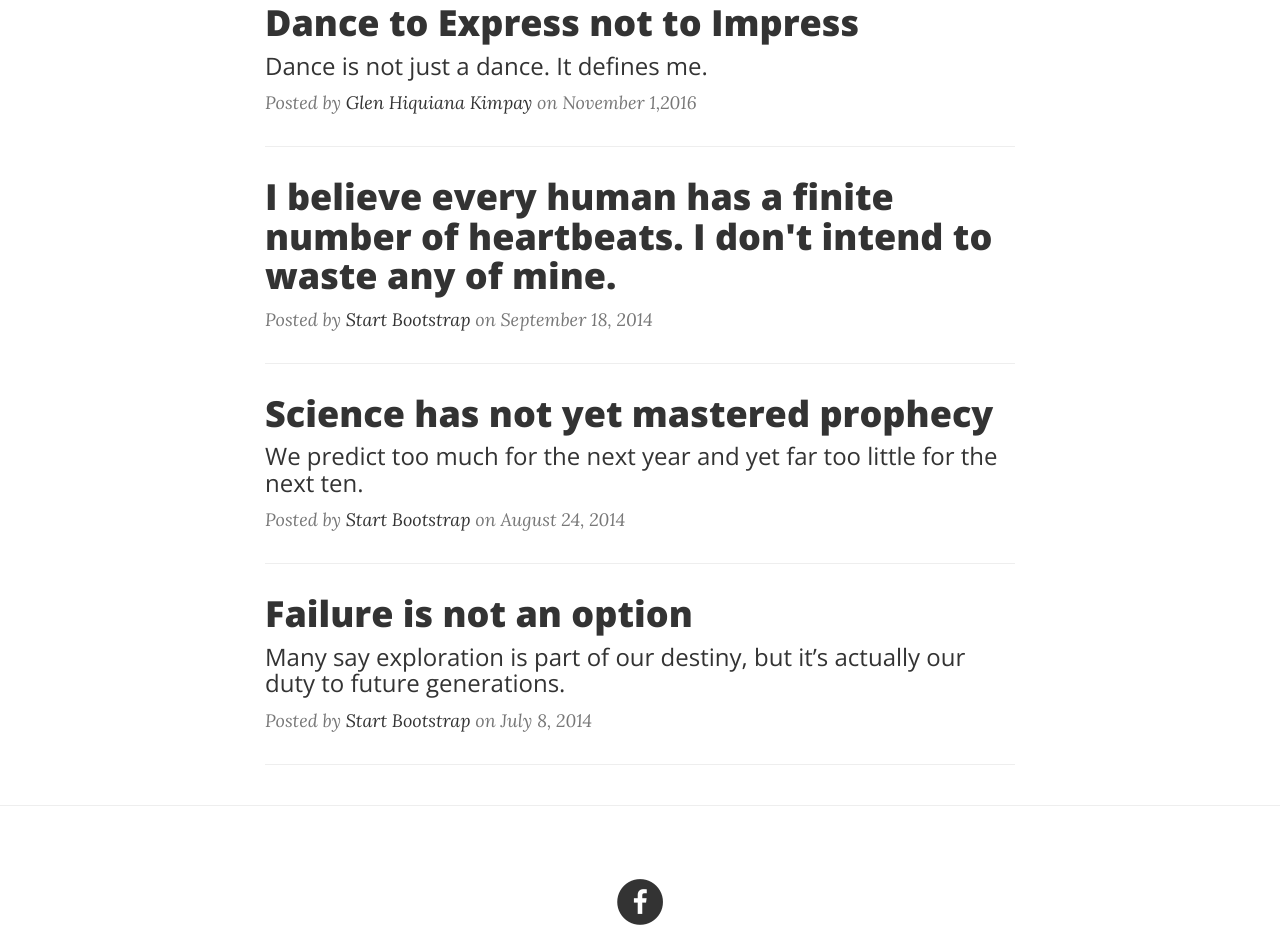
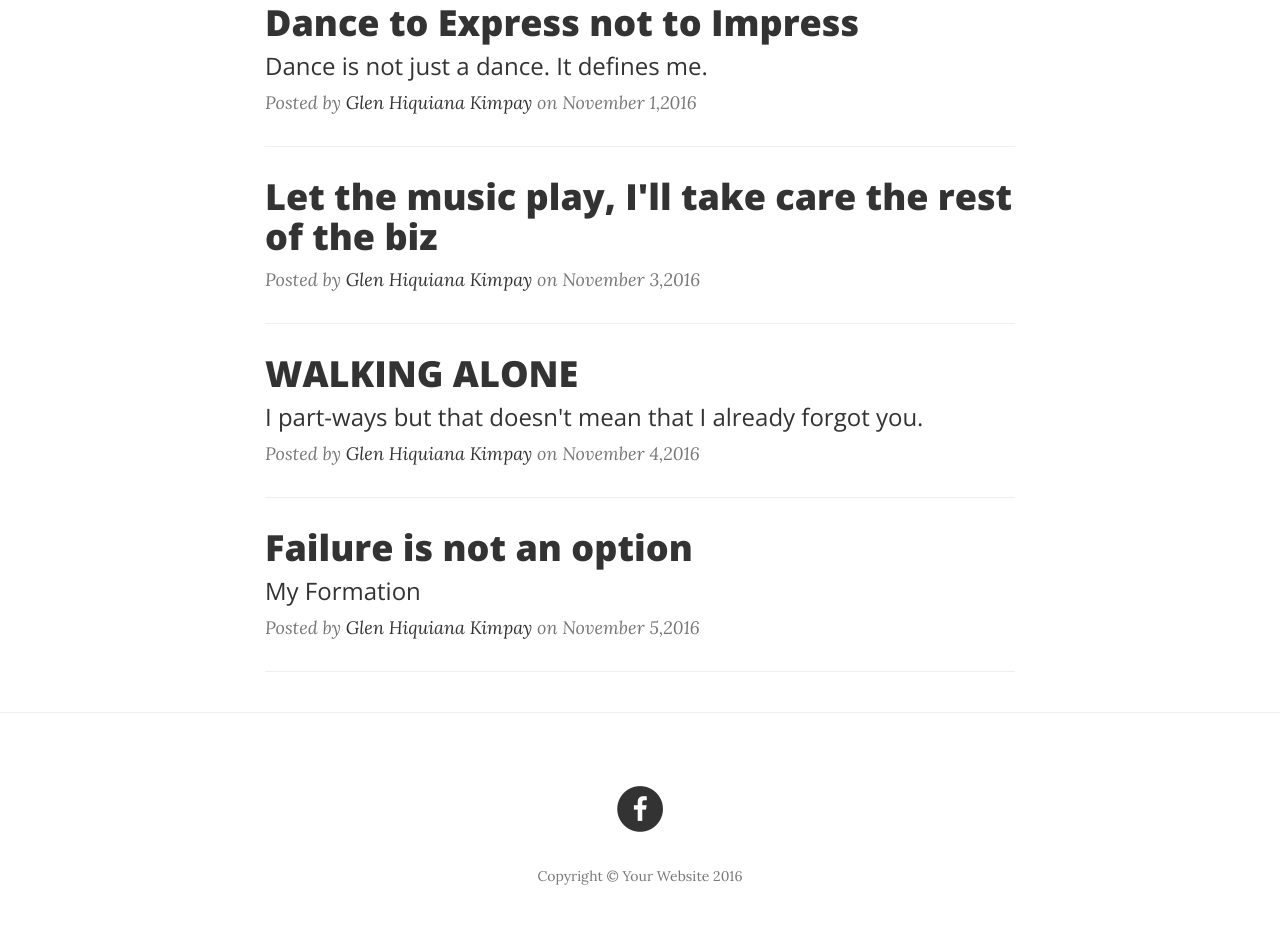
Before and after one commit to glenkimpay/MyBlog, a website: page index.html in a window 1280 px wide. Shown: the part 411-1345 px from the top of the page. Drawn offline with nearby package versions, Linux system fonts and the light colour scheme.

Commit message:
Update index.html

```diff
--- a/index.html
+++ b/index.html
@@ -102,22 +102,22 @@
                 <div class="post-preview">
                     <a href="post.html">
                         <h2 class="post-title">
-                            I believe every human has a finite number of heartbeats. I don't intend to waste any of mine.
+                         Let the music play, I'll take care the rest of the biz
                         </h2>
                     </a>
-                    <p class="post-meta">Posted by <a href="#">Start Bootstrap</a> on September 18, 2014</p>
+                    <p class="post-meta">Posted by <a href="https://www.facebook.com/blaken777">Glen Hiquiana Kimpay</a> on November 3,2016</p>
                 </div>
                 <hr>
                 <div class="post-preview">
                     <a href="post.html">
                         <h2 class="post-title">
-                            Science has not yet mastered prophecy
+                            WALKING ALONE
                         </h2>
                         <h3 class="post-subtitle">
-                            We predict too much for the next year and yet far too little for the next ten.
+                            I part-ways but that doesn't mean that I already forgot you.
                         </h3>
                     </a>
-                    <p class="post-meta">Posted by <a href="#">Start Bootstrap</a> on August 24, 2014</p>
+                    <p class="post-meta">Posted by <a href="https://www.facebook.com/blaken777">Glen Hiquiana Kimpay</a> on November 4,2016</p>
                 </div>
                 <hr>
                 <div class="post-preview">
@@ -126,10 +126,10 @@
                             Failure is not an option
                         </h2>
                         <h3 class="post-subtitle">
-                            Many say exploration is part of our destiny, but it’s actually our duty to future generations.
+                            My Formation
                         </h3>
                     </a>
-                    <p class="post-meta">Posted by <a href="#">Start Bootstrap</a> on July 8, 2014</p>
+                    <p class="post-meta">Posted by <a href="https://www.facebook.com/blaken777">Glen Hiquiana Kimpay</a> on November 5,2016</p>
                 </div>
                 <hr>
 
```
